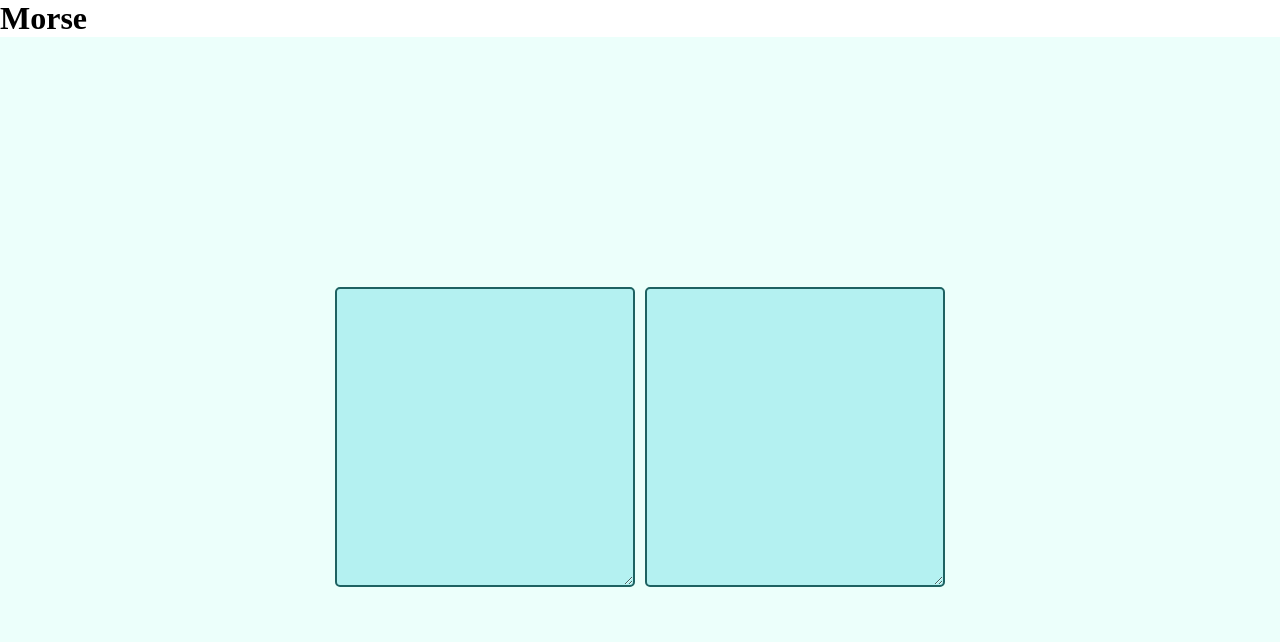
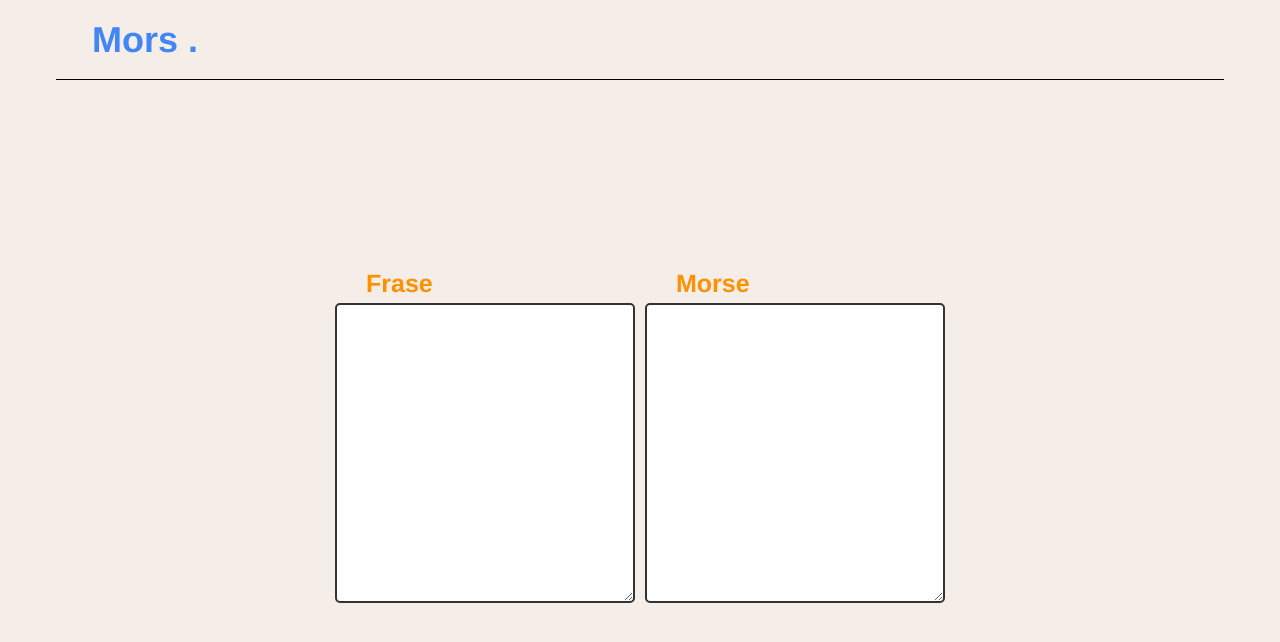
Before and after one commit to glob-gall/morse, a React (Create React App) app: page / in a window 1280 px wide. Shown: the top 642 px of the page. Built offline with nearby package versions, Linux system fonts and the light colour scheme.

Commit message:
translation finish

```diff
--- a/src/components/Header/index.tsx
+++ b/src/components/Header/index.tsx
@@ -6,7 +6,7 @@ const Header: React.FC = () => {
   return(
 
     <Container>
-      <Title>Morse</Title>
+      <Title>Mors .</Title>
     </Container>
   )
 
--- a/src/components/Header/styles.ts
+++ b/src/components/Header/styles.ts
@@ -2,8 +2,22 @@ import styled from 'styled-components'
 
 export const Container = styled.header`
 
+  height:10vh;
+  border-bottom:solid 1px #000;
+  margin: 0 56px;
+  display:flex;
+  align-items:center;
 `
 
 export const Title = styled.h1`
+  color:#4285F4;
+  font-size:36px;
+  margin-left:36px;
 
+
+  transition: background-color 0.2s;
+
+  &:hover{
+    color:#3174d3;
+  }
 `
--- a/src/pages/Translate/index.tsx
+++ b/src/pages/Translate/index.tsx
@@ -1,7 +1,9 @@
 import React,{useCallback,useState,useRef,ChangeEvent} from 'react';
-import {Container} from './styles'
 import morseItems from '../../entities/morseTranslate'
+import letters from '../../entities/letters'
 import Header from '../../components/Header'
+
+import {Container,ContainerTranslate} from './styles'
 function Translate() {
   const [morse,setMorse] = useState('')
   const [text,setText] = useState('')
@@ -15,7 +17,7 @@ function Translate() {
   const textTranslate = useCallback((e:ChangeEvent<HTMLTextAreaElement>)=>{
     const message = e.target.value
 
-    const validation = /[^a-z,0-9]/
+    const validation = /[^a-z,0-9,\s]/
     const valid = validation.test(message)
     if(valid){
       setText('')
@@ -36,22 +38,36 @@ function Translate() {
 
   },[])
   const morseTranslate = useCallback((e:ChangeEvent<HTMLTextAreaElement>)=>{
-    const message = e.target.value
-    const validation = /[^\_,\.]/
-    const invalid = validation.test(message)
+    const messageBeforeTranslate = e.target.value
+    const validation = /[^\_,\.,\s]/
+    const invalid = validation.test(messageBeforeTranslate)
     if(invalid){
       setMorse('')
       setText('')
-    }else{
-      setMorse(message)
-      setText(message)
+      return
     }
+
+
+    const morseArray = messageBeforeTranslate.split(" ")
+
+    const arrayTranslated = morseArray.map(morseLetter =>{
+
+      const morseTranslated = letters.find(letter=> letter.morse === morseLetter)
+      return morseTranslated ? morseTranslated.letter : " "
+    })
+
+    const translate = arrayTranslated.join('')
+    setMorse(messageBeforeTranslate)
+    setText(translate)
   },[])
 
   return (
     <>
     <Header/>
     <Container >
+
+      <ContainerTranslate>
+        <h3>Frase</h3>
         <textarea
           ref={TextArea}
           name="text"
@@ -61,7 +77,9 @@ function Translate() {
           value={text}
           onChange={textTranslate}
         />
-
+      </ContainerTranslate>
+      <ContainerTranslate>
+        <h3>Morse</h3>
         <textarea
           ref={morseArea}
           name="morse"
@@ -71,6 +89,7 @@ function Translate() {
           value={morse}
           onChange={morseTranslate}
         />
+      </ContainerTranslate>
     </Container>
   </>
   );
--- a/src/pages/Translate/styles.ts
+++ b/src/pages/Translate/styles.ts
@@ -3,17 +3,29 @@ import styled from 'styled-components'
 export const Container = styled.div`
   font-family:Helvetica, Arial, sans-serif;
 
-  background:#ecfffb;
-  height:100vh;
+  height:90vh;
   display:flex;
   justify-content:center;
   align-items:center;
+`
+
+export const ContainerTranslate = styled.div`
+  h3{
+    color:#ff9000;
+    font-size:25px;
+    margin-left:36px;
+    transition: background-color 0.2s;
+
+    &:hover{
+      color:#cc7300;
+    }
+  }
 
   textarea{
-    background:#b4f1f1;
+    background:#fff;
     margin:5px;
 
-    color:#2d767f;
+    color:#444;
     font-size:22px;
     font-weight:bold;
 
@@ -22,7 +34,7 @@ export const Container = styled.div`
 
     max-width:300px;
     max-height:300px;
-    border:2px solid #1e6262;
+    border:2px solid #333;
     border-radius:5px;
   }
 `
--- a/src/styles/Global.ts
+++ b/src/styles/Global.ts
@@ -2,13 +2,15 @@ import {createGlobalStyle} from 'styled-components'
 
 
 const GlobalStyle = createGlobalStyle`
-
+  html{
+    background:#f4ede8;
+  }
   *{
+    font-family:Helvetica,Arial, sans-serif;
     margin:0;
     padding:0;
     box-sizing:border-box;
     outline:0;
-    font-family:'cooper-black';
   }
   button{
     cursor: pointer;
```
Lines whose indentation alone changed are shown as unchanged.
